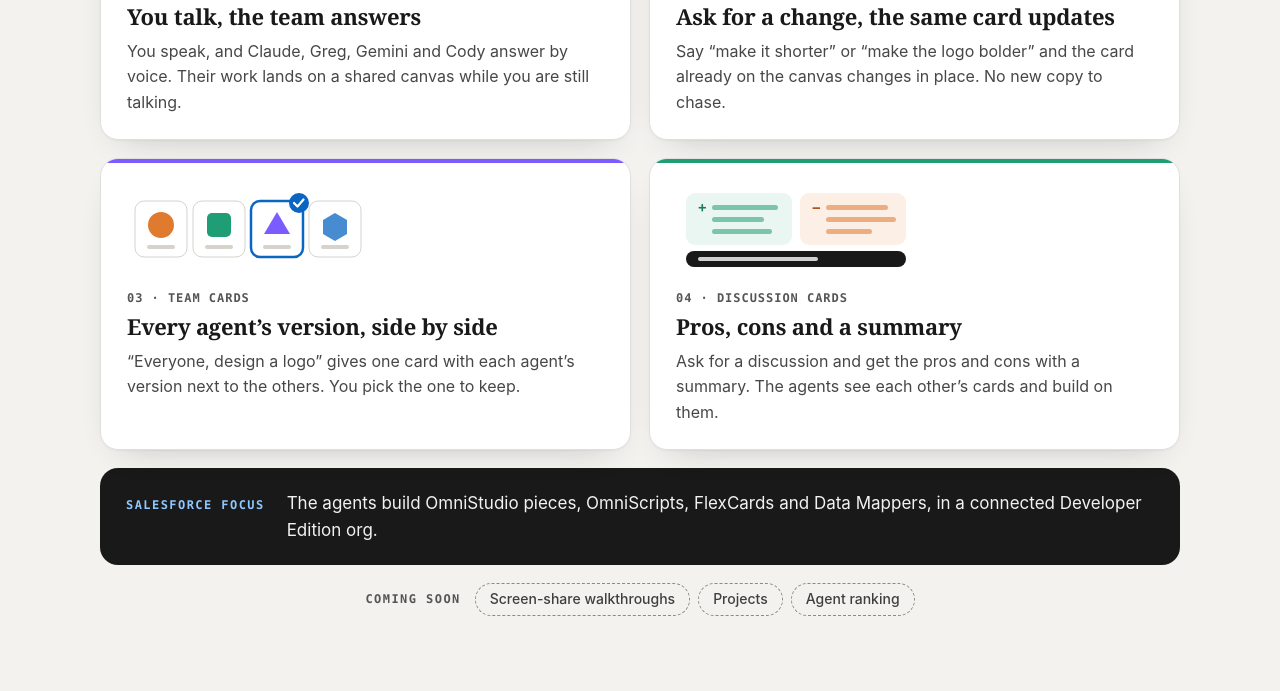
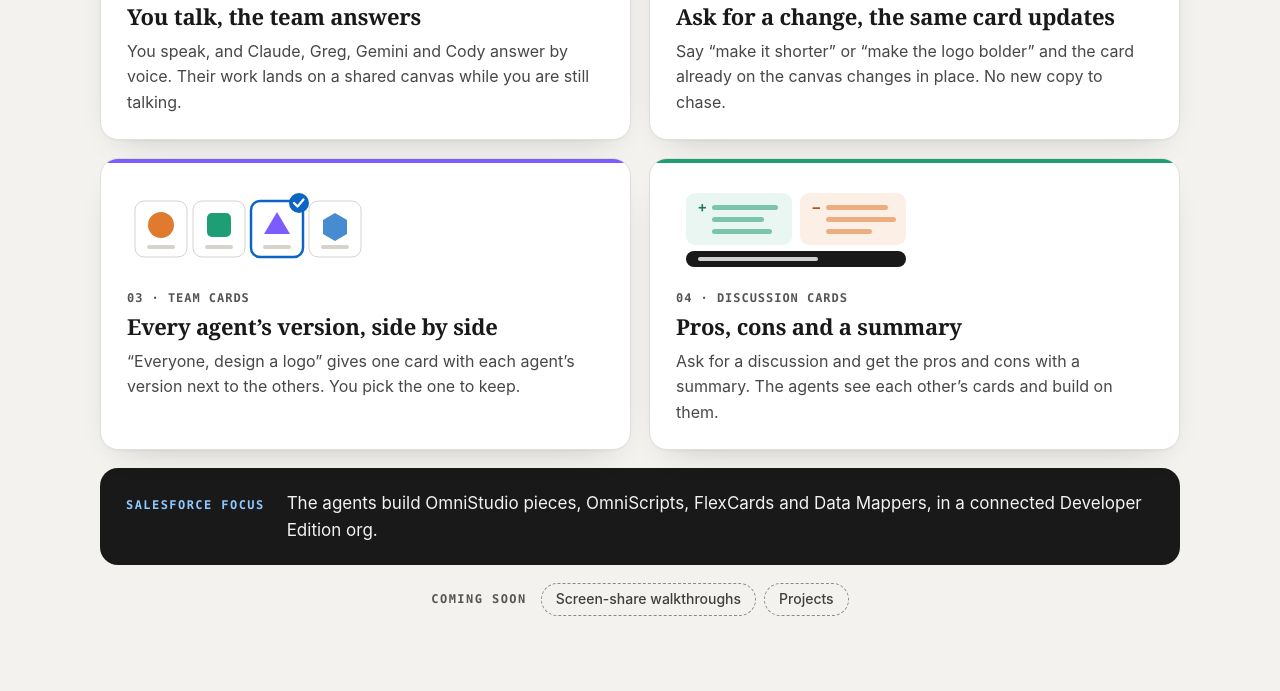
Before and after one commit to sfdc-24/sfdc24-site, a website: page index.html in a window 1280 px wide. Shown: the part 1892-2583 px from the top of the page. Drawn offline with Linux system fonts and the light colour scheme.

Commit message:
Homepage: drop 'Agent ranking' from Coming soon (Jev ranks versions now; Codex HOLD on 383)
Co-Authored-By: Claude Opus 5.5 <noreply@anthropic.com>

```diff
--- a/index.html
+++ b/index.html
@@ -1201,7 +1201,6 @@ footer nav{display:flex;gap:28px;flex-wrap:wrap}
         <ul>
           <li>Screen-share walkthroughs</li>
           <li>Projects</li>
-          <li>Agent ranking</li>
         </ul>
       </div>
     </div>
```
Also changed, not shown: tests/homepage_studio.spec.cjs (+1 -1 lines).
